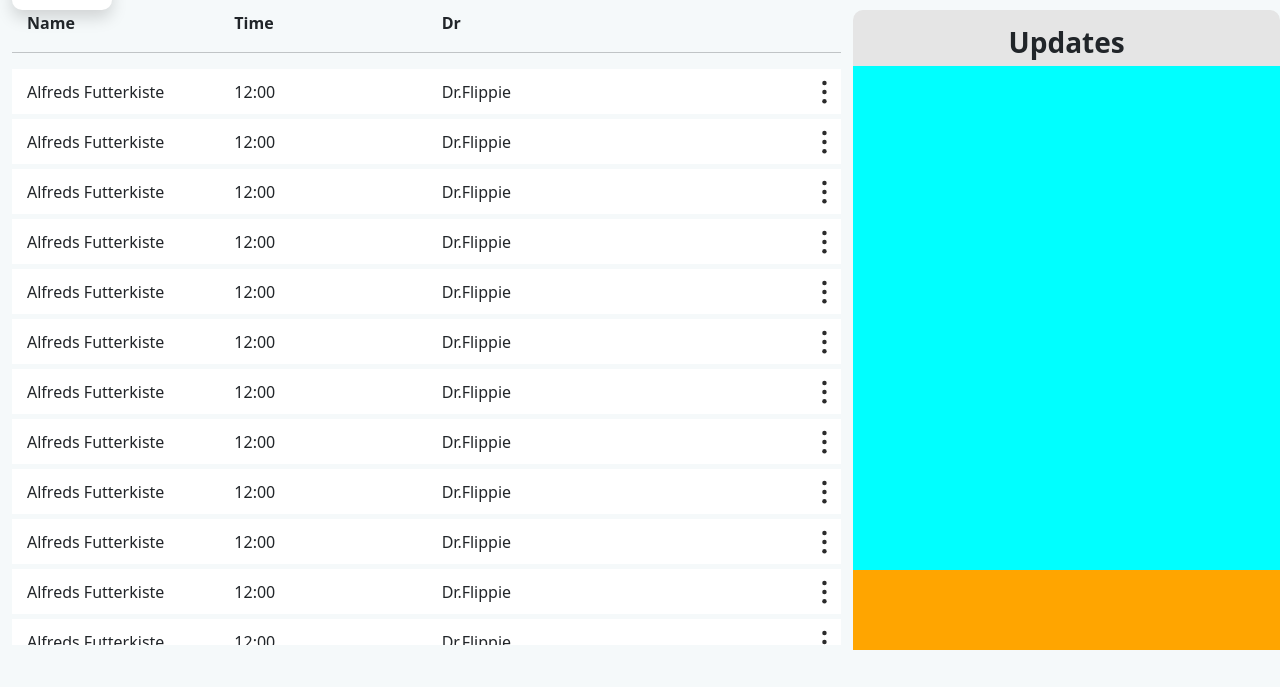
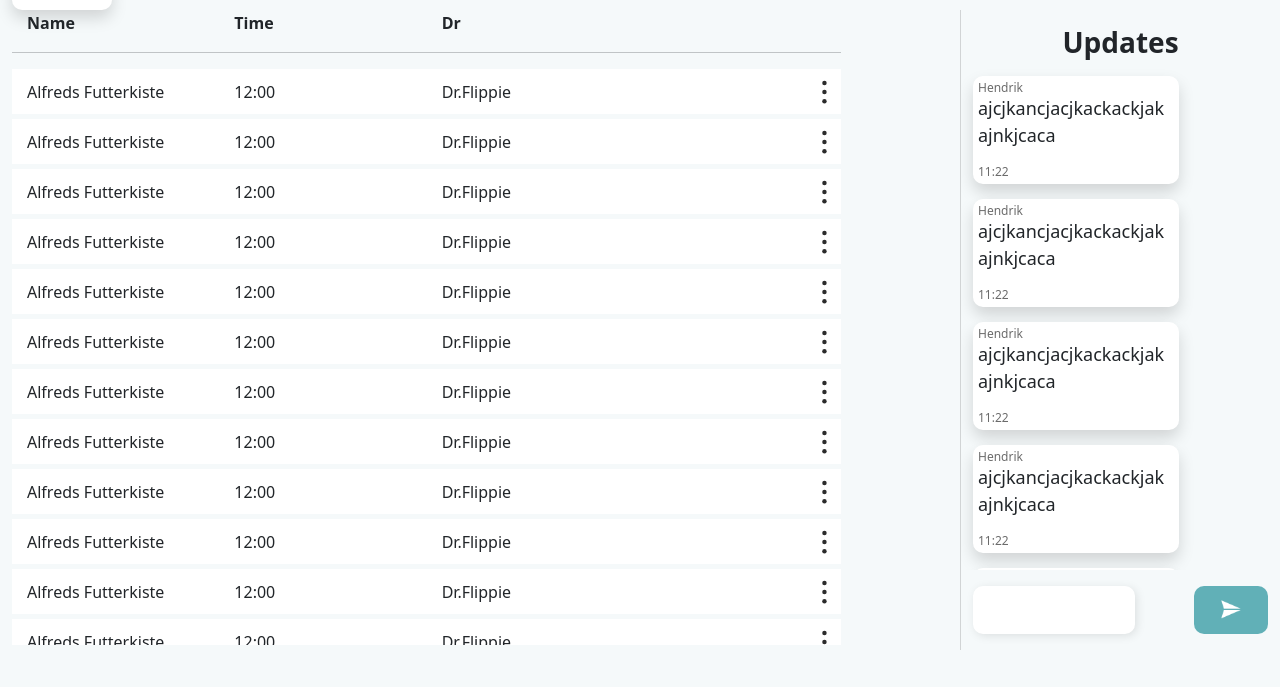
Before and after one commit to EpicBlue1/MedClinic, a React (Create React App) app: page / in a window 1280 px wide. Shown: the part 263-950 px from the top of the page. Built offline with nearby package versions, Linux system fonts and the light colour scheme.

Commit message:
Dash Done
No Functionality yet

```diff
--- a/src/components/Dash.js
+++ b/src/components/Dash.js
@@ -14,6 +14,7 @@ const Dash = (props) => {
             {props.timeSection}
             <Row>
                 <AppSections/>
+                <Col md={1}></Col>
                 <UpdateSec/>
             </Row>
         </>
--- a/src/components/UpdateSec.js
+++ b/src/components/UpdateSec.js
@@ -1,16 +1,28 @@
 import React from 'react';
 import { Container, Row, Col } from 'react-bootstrap';
 import { useState, useRef, useEffect } from "react";
+import MessageObj from './subComponents/message'
 
 const UpdateSec = (props) => {
 
     return (
 
-        <Col className="UpdateSection borderRad" md={4} xs={12}>
+        <Col className="UpdateSection" md={3} xs={12}>
             <Row>
                 <Col className="Heading" md={12}><h2>Updates</h2></Col>
-                <Col className="Messages overflow" md={12}></Col>
-                <Col className="TypeNSend" md={12}></Col>
+                <Col className="Messages overflow" md={12}>
+                    <MessageObj/>
+                    <MessageObj/>
+                    <MessageObj/>
+                    <MessageObj/>
+                    <MessageObj/>
+                    <MessageObj/>
+                </Col>
+                <Col className="TypeNSend" md={12}>
+                    <input className="MessageIn"/>
+                    <button className="SendMes">
+                    </button>
+                </Col>
             </Row>
         </Col>
 
--- a/src/components/subComponents/message.js
+++ b/src/components/subComponents/message.js
@@ -0,0 +1,18 @@
+import React from 'react';
+import { Container, Row, Col } from 'react-bootstrap';
+import { useState, useRef, useEffect } from "react";
+
+const message = (props) => {
+
+    return (
+
+        <div className="MessageObj shadow borderRad">
+            <h4>Hendrik</h4>
+            <p>ajcjkancjacjkackackjak ajnkjcaca</p>
+            <h4>11:22</h4>
+        </div>
+
+    );
+};
+
+export default message;
--- a/src/scss/componentscss/UpdateAndTable.scss
+++ b/src/scss/componentscss/UpdateAndTable.scss
@@ -1,7 +1,8 @@
 .UpdateSection{
     height: 80vh;
-    background-color: $color_gray;
+    // background-color: white;
     margin-bottom: 5vh;
+    border-left: 1px solid rgba(0, 0, 0, 0.15);
 }
 
 .AppTable{
@@ -37,19 +38,48 @@
     padding-top: 10px;
     text-align: center;
     height: 63vh;
-    background-color: aqua;
 }
 
 .TypeNSend{
     height: 10vh;
-    background-color: orange;
+}
+
+.MessageIn{
+    padding-left: 2%;
+    float: left;
+    width: 55%;
+    margin-top: 2vh;
+    height: 6vh;
+    border-radius: 10px;
+}
+
+.SendMes{
+    width: 25%;
+    margin-top: 2vh;
+    height: 6vh;
+    margin-left: 20%;
+    border-radius: 10px;
+    background-color: $secondary_greenish;
+    border: none;
+    background-image: url(../../img/SendIcon.png);
+    background-position: center;
+    background-size: 30%;
+    background-repeat: no-repeat;
+}
+
+.MessageObj{
+    margin-bottom: 15px;
+    padding: 5px;
+    text-align: left;
+    width: 70%;
+    height: max-content;
+    background-color: white;
 }
 
 @media (max-width: 480px) {
 
     .UpdateSection{
         height: 50vh;
-        background-color: $color_gray;
         margin-bottom: 5vh;
     }
 
@@ -68,12 +98,22 @@
         padding-top: 10px;
         text-align: center;
         height: 36vh;
-        background-color: aqua;
+    }
+
+    .MessageI{
+        width: 55%;
+        margin-top: 1vh;
+        height: 5vh;
+    }
+
+    .SendM{
+        width: 25%;
+        margin-top: 1vh;
+        height: 5vh;
     }
 
     .TypeNSend{
         height: 7vh;
-        background-color: orange;
     }
 
 }
```
Also changed, not shown: src/img/SendIcon.png (added).
